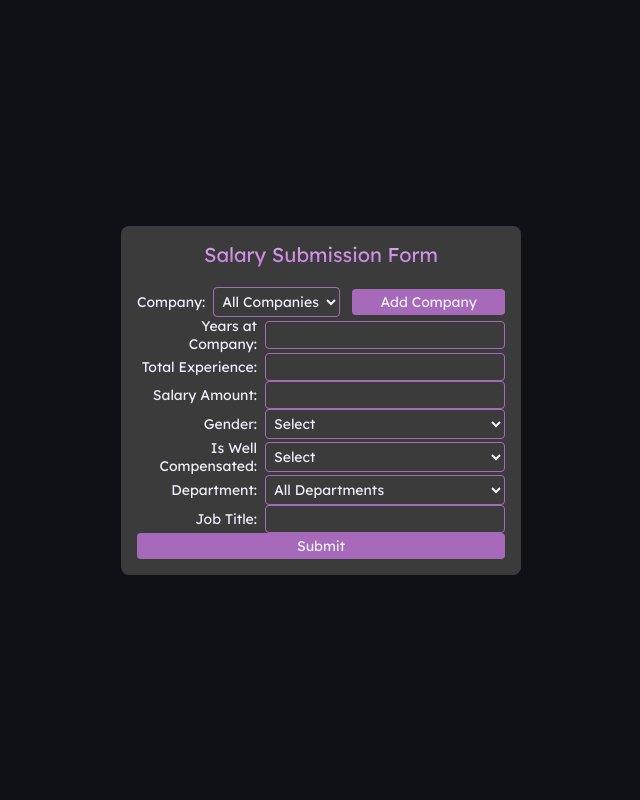
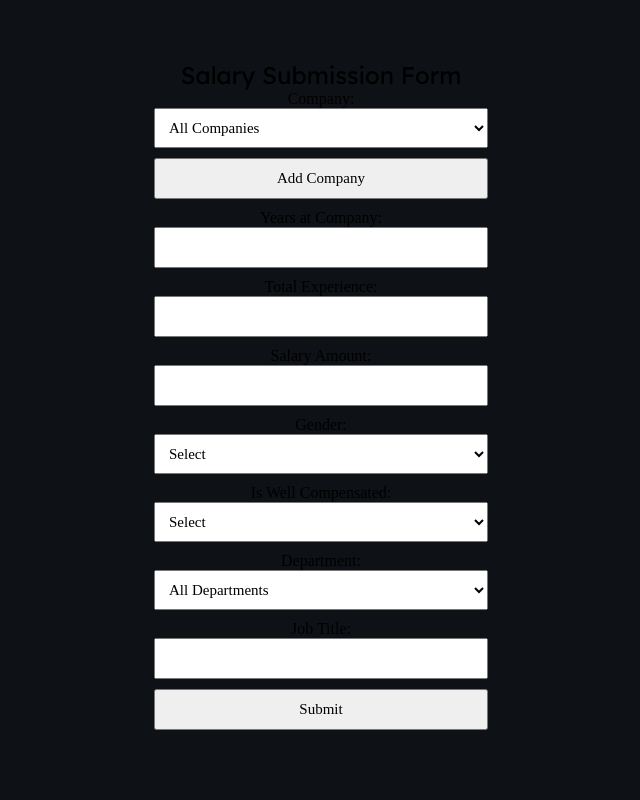
Before and after one commit to mothy-08/SHEweldo, a Python web app: template SHEweldo/templates/salary-form.html in a window 1280 px wide. Shown: the whole page, without its empty margins (319-959 px from the left). Run offline with Jinja, Linux system fonts and the light colour scheme; the template is opened without the code that fills it, so the values that code supplies are empty.

Commit message:
Update salary-form.css

```diff
--- a/SHEweldo/static/styles/salary-form.css
+++ b/SHEweldo/static/styles/salary-form.css
@@ -1,121 +1,228 @@
+/* Imports */
 @import url("https://fonts.googleapis.com/css2?family=Lexend:wght@100..900&display=swap");
 
+/* Variables */
 :root {
+  /* Colors */
   --color-background: rgb(14, 17, 22);
   --color-primary: rgb(218, 176, 232);
   --color-accent-700: rgb(196, 118, 222);
   --color-accent-400: rgb(167, 106, 187);
   --color-neutral-700: rgb(59, 59, 60);
+  --color-neutral-400: rgb(22, 27, 34);
   --color-neutral-300: rgb(240, 239, 252);
   --color-neutral-200: rgb(224, 223, 248);
-  --font-size-sm: 0.875rem;
-  --font-size-md: 1rem;
-  --font-size-lg: 1.25rem;
+
+  /* Font Sizes */
+  --font-size-xs: 0.875rem;
+  --font-size-sm: 1rem;
+  --font-size-md: 1.25rem;
+  --font-size-lg: 1.5rem;
+  --font-size-5xl: 10rem;
+
+  /* Spacing */
   --spacing-0-5: 0.5rem;
   --spacing-1: 1rem;
+  --spacing-2: 2rem;
+  --spacing-3: 3rem;
+  --spacing-4: 4rem;
+  --spacing-5: 5rem;
+}
+
+/* CSS Reset */
+*,
+*::before,
+*::after {
+  box-sizing: border-box;
 }
 
 * {
-  box-sizing: border-box;
   margin: 0;
   padding: 0;
   font: inherit;
 }
 
+/* Global Styles */
 body {
+  align-items: center;
   background-color: var(--color-background);
+  display: flex;
+  flex-direction: column;
+  gap: var(--spacing-3);
+  justify-content: center;
+  align-items: center;
+  min-height: 100vh;
+  text-align: center;
+}
+
+/* Utility Classes */
+.font-thin {
   font-family: "Lexend", sans-serif;
-  color: var(--color-neutral-300);
+  font-optical-sizing: auto;
+  font-style: normal;
+  font-weight: 300;
+}
+
+.font-regular {
+  font-family: "Lexend", sans-serif;
+  font-optical-sizing: auto;
+  font-style: normal;
+  font-weight: 400;
+}
+
+.font-medium {
+  font-family: "Lexend", sans-serif;
+  font-optical-sizing: auto;
+  font-style: normal;
+  font-weight: 500;
+}
+
+.font-bold {
+  font-family: "Lexend", sans-serif;
+  font-optical-sizing: auto;
+  font-style: normal;
+  font-weight: 700;
+}
+
+/* Landing Header */
+.landing-header {
+  align-items: center;
+  display: flex;
+  flex-direction: column;
+  gap: var(--spacing-0-5);
+  justify-content: center;
+}
+
+.landing-header__logo {
+  height: auto;
+  max-width: 100%;
+}
+
+.landing-header__subtitle {
+  font-size: var(--font-size-lg);
+  background: -webkit-linear-gradient(
+    var(--color-primary),
+    var(--color-accent-700)
+  );
+  background-clip: text;
+  -webkit-text-fill-color: transparent;
+}
+
+.landing-header__description {
+  font-size: var(--font-size-md);
+  background: -webkit-linear-gradient(
+    var(--color-primary),
+    var(--color-accent-700)
+  );
+  background-clip: text;
+  -webkit-text-fill-color: transparent;
+}
+
+/* Landing Buttons */
+.landing-buttons {
+  align-items: center;
+  display: flex;
+  flex-direction: column;
+  gap: var(--spacing-1);
+  justify-content: center;
+}
+
+/* Buttons */
+.btn {
+  background-color: var(--color-accent-400);
+  border: none;
+  border-radius: 0.5rem;
+  color: #ffffff;
+  cursor: pointer;
+  display: inline-block;
+  font-size: var(--font-size-md);
+  padding: 1rem 2rem;
+  text-decoration: none;
+  transition: opacity 0.3s;
+  width: 100%;
+}
+
+.btn:hover,
+.btn:focus-visible {
+  opacity: 0.65;
+}
+
+.btn--inverted {
+  background-color: var(--color-neutral-300);
+  color: var(--color-neutral-700);
+}
+
+/* Menubar Styles */
+.menubar {
+  position: fixed;
+  top: 0;
+  left: 0;
+  width: 100%;
+  height: 100px;
+  padding: 0 32px;
+  display: flex;
+  align-items: center;
+  justify-content: space-between;
+  gap: var(--spacing-5);
+}
+
+.small-logo {
+  width: 300px;
+}
+
+.menubar-button-wrapper {
   display: flex;
   justify-content: center;
   align-items: center;
-  min-height: 100vh;
-  padding: var(--spacing-1);
+  gap: var(--spacing-2);
 }
 
-.form-container {
-  background-color: var(--color-neutral-700);
-  padding: var(--spacing-1);
-  border-radius: 0.5rem;
-  width: 100%;
-  max-width: 400px;
+.menubar-btn {
   display: flex;
-  flex-direction: column;
-  align-items: center; /* Center content horizontally */
-  gap: 0.75rem;
+  justify-content: center;
+  align-items: center;
+  gap: var(--spacing-0-5);
+  background: none;
+  border: none;
+  font-size: var(--font-size-md);
+  color: var(--color-neutral-200);
+  transition: opacity 0.3s;
+}
+
+.menubar-btn:hover {
+  opacity: 0.5;
 }
 
 h2 {
+  font-family: "Lexend", sans-serif;
   font-size: var(--font-size-lg);
-  color: var(--color-primary);
-  background: -webkit-linear-gradient(var(--color-primary), var(--color-accent-700));
-  background-clip: text;
-  -webkit-text-fill-color: transparent;
-  margin-bottom: 0.5rem;
-  text-align: center; /* Center text horizontally */
-  width: 100%; /* Ensure it takes full width */
+  color: black;
 }
 
-.form-field {
+.formSalary {
+  background-color: #FFFFFF;
+  font-family: "Lexend", sans-serif;
+  padding: 20px;
   display: flex;
+  width: 90vw;
+  flex-direction: column;
+  justify-content: center;
   align-items: center;
-  gap: 0.5rem;
-  width: 100%; /* Ensure form fields take full width */
+  border-radius: 10px;
 }
 
-.form-field label {
-  font-size: var(--font-size-sm);
-  color: var(--color-neutral-300);
-  width: 120px;
-  text-align: right;
+form {
+  width: 100%;
+}
+form input, form select, form button {
+  width: 100%;
+  padding: 10px;
+  font-size: 15px;
+  margin-bottom: 10px;
 }
 
-.form-field input,
-.form-field select {
-  flex: 1;
-  padding: 0.25rem;
-  border: 1px solid var(--color-accent-400);
-  border-radius: 0.25rem;
-  background-color: var(--color-neutral-700);
-  color: var(--color-neutral-300);
-  font-size: var(--font-size-sm);
+.row {
+    display: flex;
+    flex-direction: row;
+    gap: 5px;
 }
-
-.form-field input:focus,
-.form-field select:focus {
-  outline: none;
-  border-color: var(--color-accent-700);
-}
-
-#salaryForm button {
-  background-color: var(--color-accent-400);
-  border: none;
-  border-radius: 0.25rem;
-  color: var(--color-neutral-300);
-  cursor: pointer;
-  font-size: var(--font-size-sm);
-  padding: 0.25rem 0.5rem;
-  transition: opacity 0.3s;
-  width: 100%; /* Make button full width */
-}
-
-#salaryForm button:hover {
-  opacity: 0.65;
-}
-
-#addCompanyBtn {
-  background-color: var(--color-neutral-300);
-  color: var(--color-neutral-700);
-  margin-left: 0.25rem;
-}
-
-#message {
-  background-color: var(--color-neutral-700);
-  color: var(--color-neutral-300);
-  font-size: var(--font-size-sm);
-  padding: 0.5rem;
-  border-radius: 0.25rem;
-  width: 100%;
-  max-width: 400px;
-  text-align: center;
-}
```
